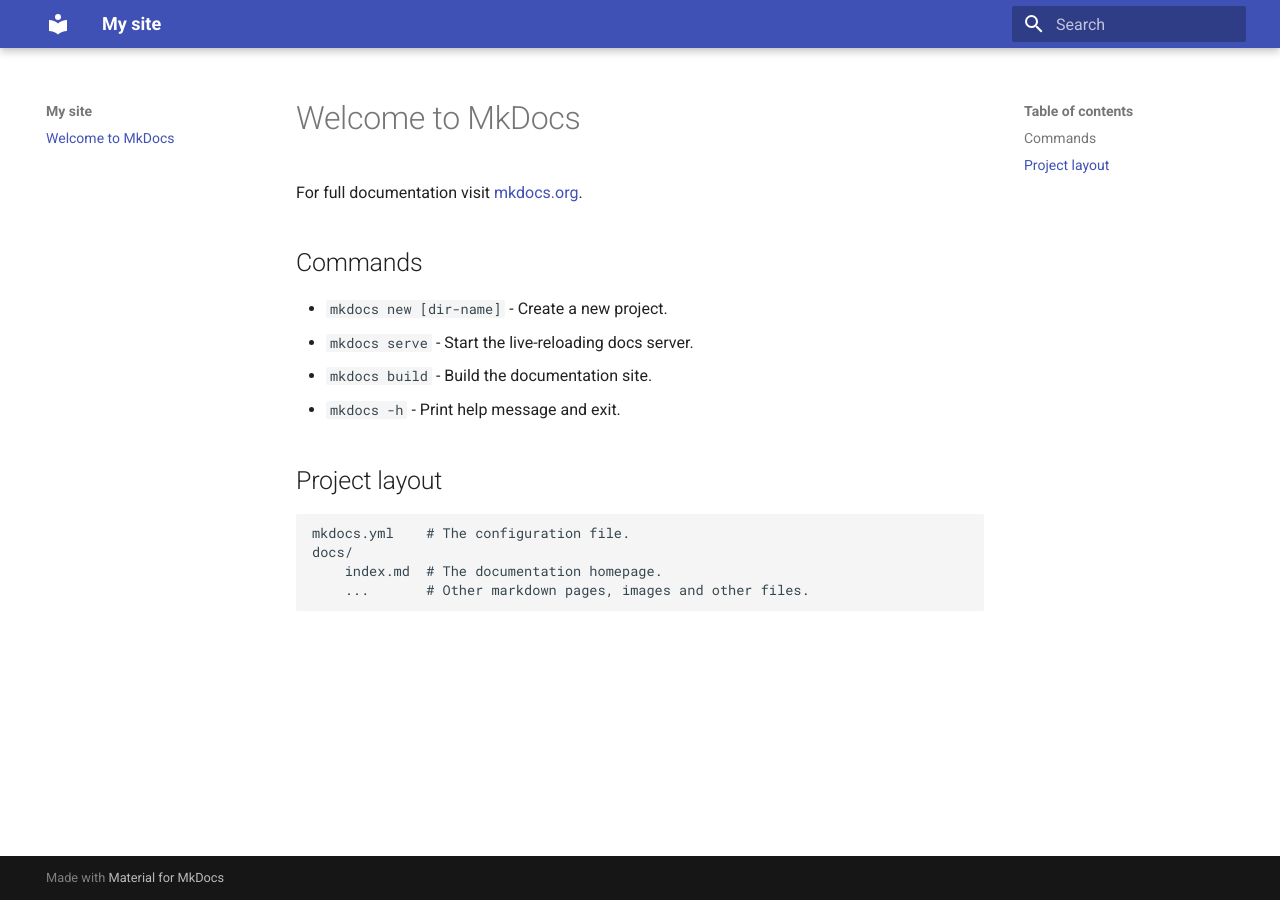
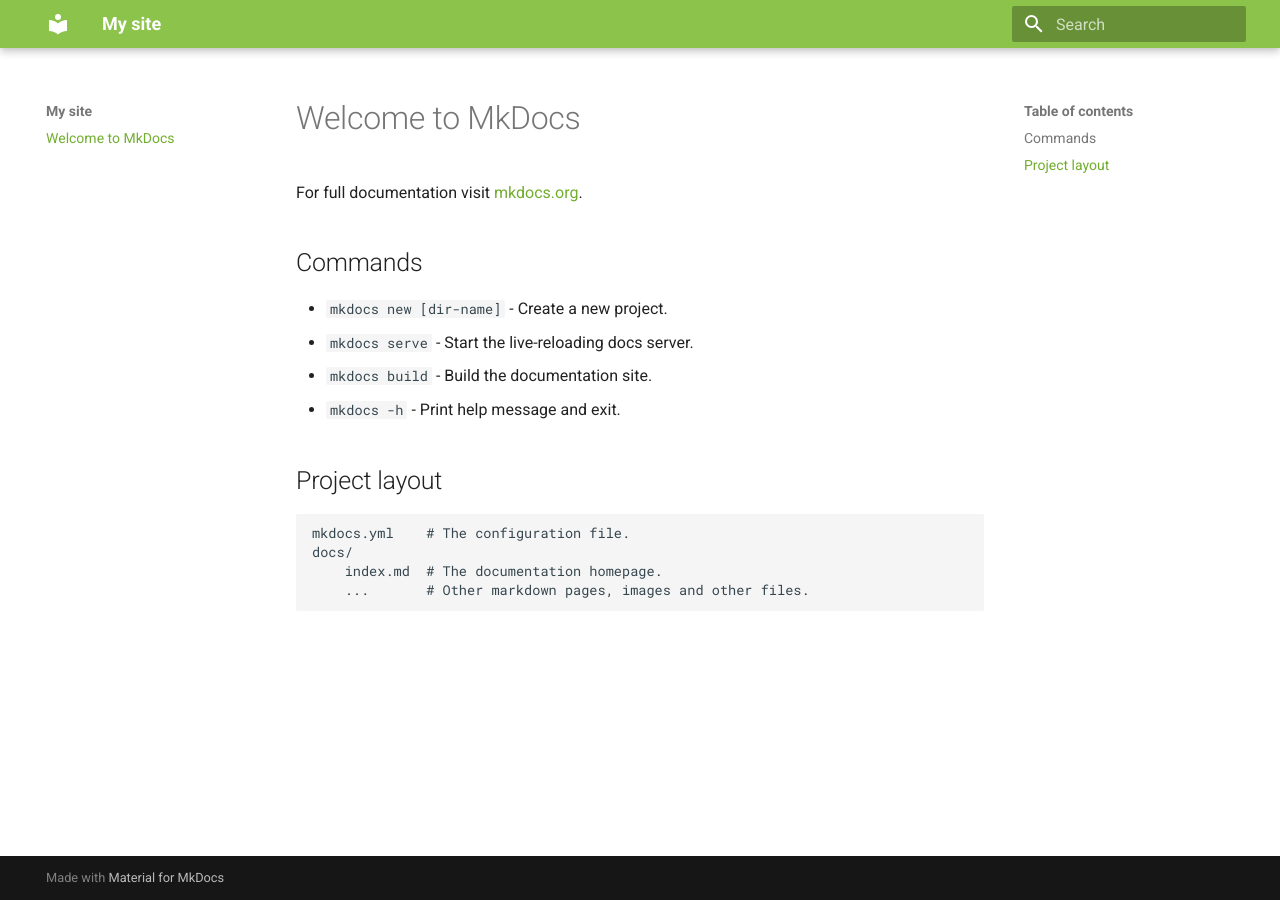
Before and after one commit to igux/igux.github.io, an MkDocs documentation site: the page built from docs/index.md, in a window 1280 px wide. Built offline with MkDocs 1.6.1 and Material for MkDocs 9.7.7, drawn with Linux system fonts in a browser that asks for light colours.

Commit message:
Update mkdocs.yml

```diff
--- a/mkdocs.yml
+++ b/mkdocs.yml
@@ -3,4 +3,4 @@
 theme:
   name: material
   palette:
-    primary: indigo
+    primary: light green
```
